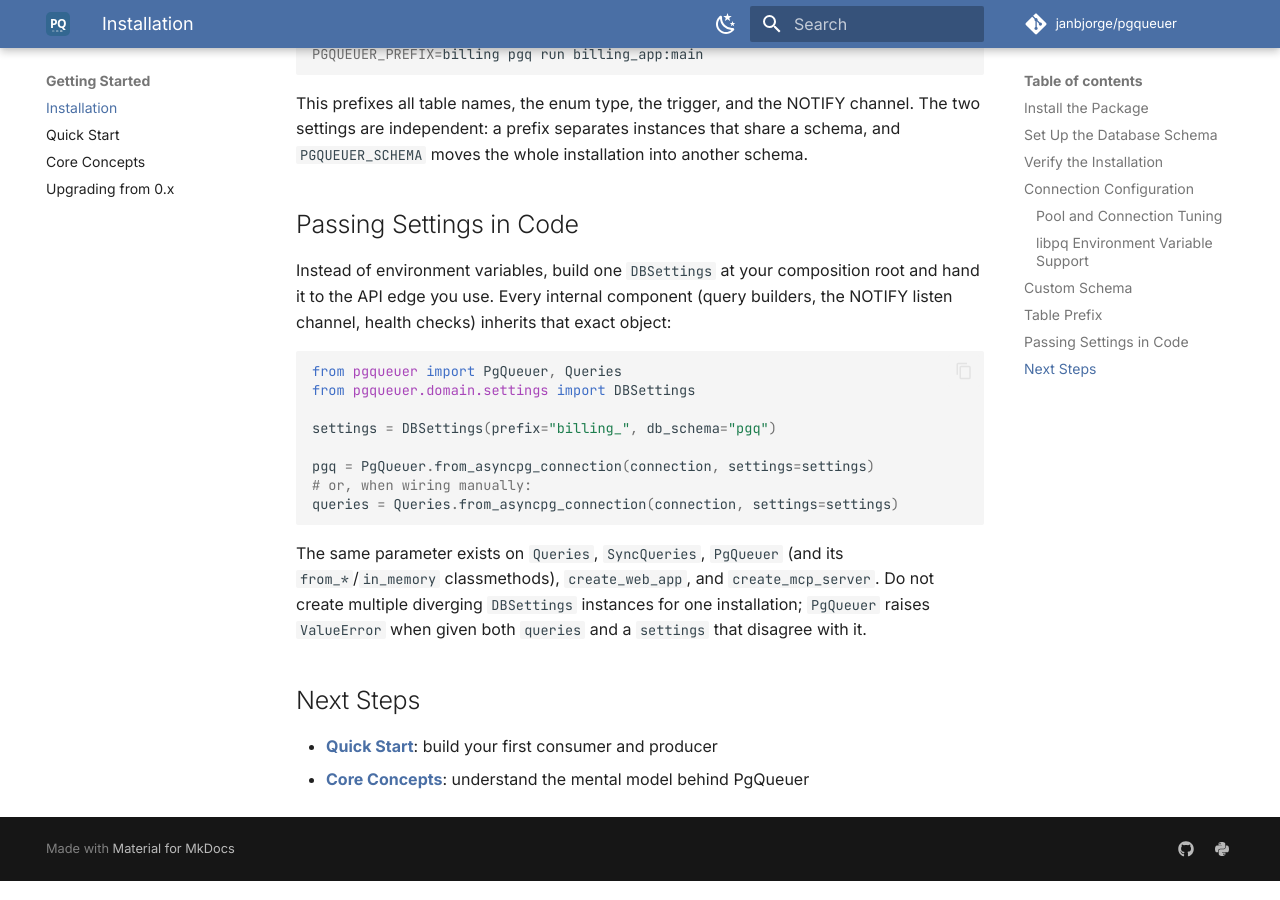
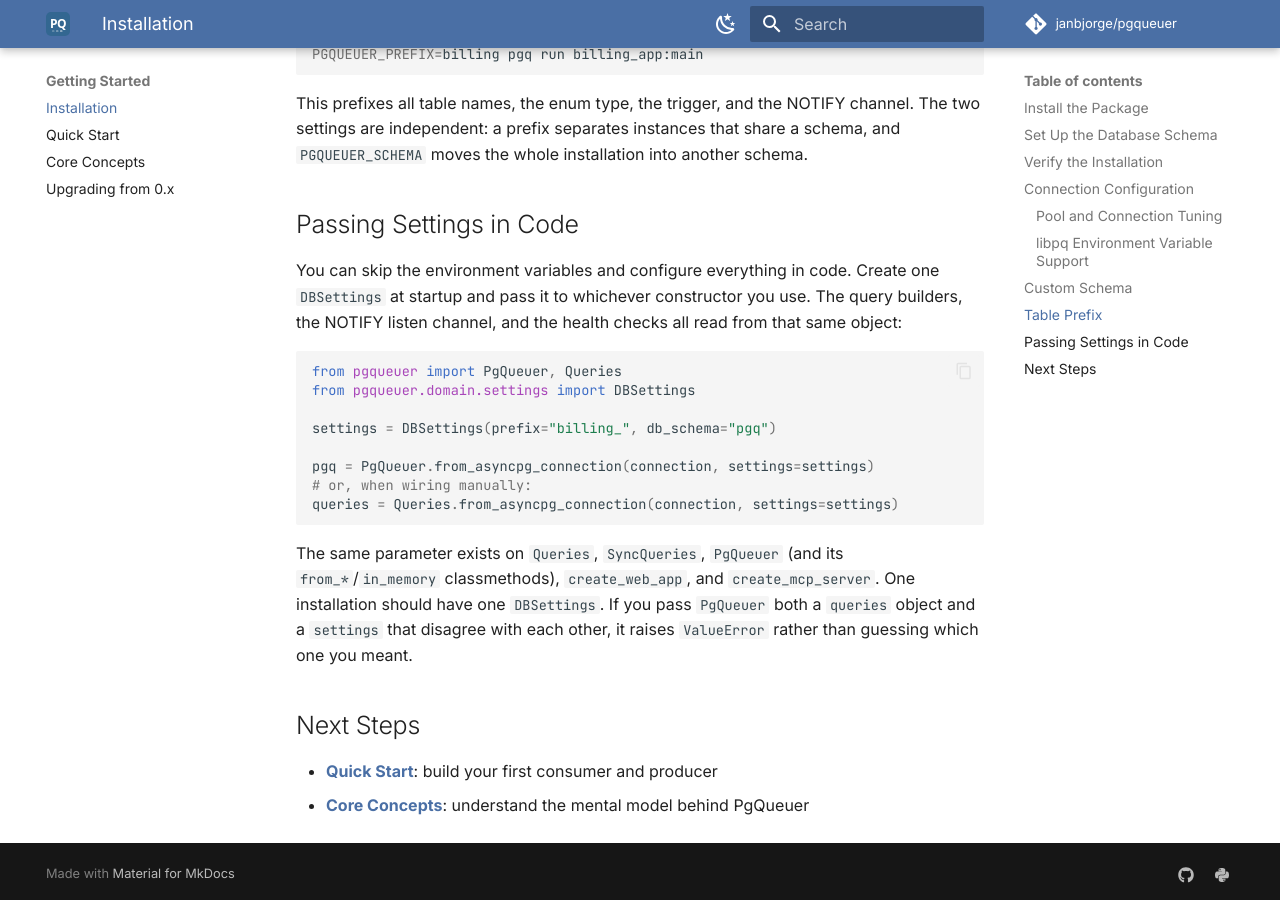
Before and after one commit to janbjorge/pgqueuer, an MkDocs documentation site: the page built from docs/getting-started/installation.md, in a window 1280 px wide and 900 px high, scrolled down 4706 px. Built offline with MkDocs 1.6.1 and Material for MkDocs 9.7.7, drawn with Linux system fonts in a browser that asks for light colours; comment, search, counter and statistics services are not loaded.

Commit message:
docs: reword settings and driver docs in plainer language (#723)
Rewrite the new "Passing Settings in Code" section and the drivers
intro/table without architecture jargon and passive fragments, so the
getting-started path reads naturally.

````diff
--- a/docs/getting-started/installation.md
+++ b/docs/getting-started/installation.md
@@ -188,9 +188,10 @@ schema, and `PGQUEUER_SCHEMA` moves the whole installation into another schema.
 
 ## Passing Settings in Code
 
-Instead of environment variables, build one `DBSettings` at your composition
-root and hand it to the API edge you use. Every internal component (query
-builders, the NOTIFY listen channel, health checks) inherits that exact object:
+You can skip the environment variables and configure everything in code. Create
+one `DBSettings` at startup and pass it to whichever constructor you use. The
+query builders, the NOTIFY listen channel, and the health checks all read from
+that same object:
 
 ```python
 from pgqueuer import PgQueuer, Queries
@@ -205,9 +206,9 @@ queries = Queries.from_asyncpg_connection(connection, settings=settings)
 
 The same parameter exists on `Queries`, `SyncQueries`, `PgQueuer` (and its
 `from_*`/`in_memory` classmethods), `create_web_app`, and `create_mcp_server`.
-Do not create multiple diverging `DBSettings` instances for one installation;
-`PgQueuer` raises `ValueError` when given both `queries` and a `settings` that
-disagree with it.
+One installation should have one `DBSettings`. If you pass `PgQueuer` both a
+`queries` object and a `settings` that disagree with each other, it raises
+`ValueError` rather than guessing which one you meant.
 
 ## Next Steps
 
````
Also changed, not shown: docs/reference/drivers.md (+4 -4 lines).
